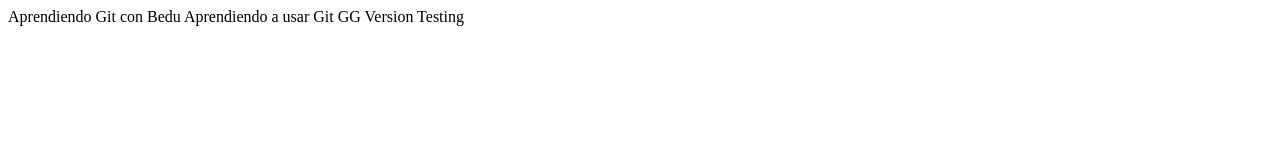
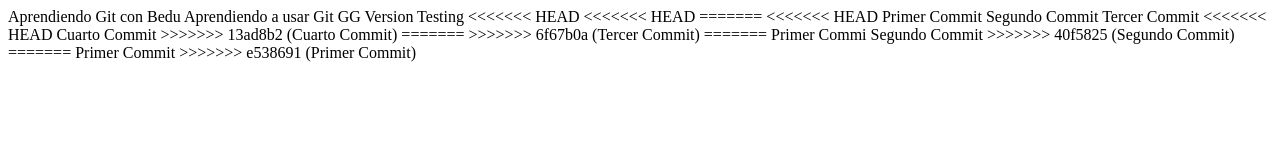
Before and after one commit to RayuGITHUB/Modulo-Git, a plain HTML site: page index.html in a window 1280 px wide. Drawn offline with Linux system fonts and the light colour scheme.

Commit message:
Cambio General

```diff
--- a/index.html
+++ b/index.html
@@ -6,6 +6,32 @@
 <body>
 	Aprendiendo Git con Bedu
 	Aprendiendo a usar Git GG
+
 	Version Testing
+<<<<<<< HEAD
+<<<<<<< HEAD
+=======
+
+<<<<<<< HEAD
+	Primer Commit
+
+	Segundo Commit
+
+	Tercer Commit
+
+<<<<<<< HEAD
+	Cuarto Commit
+>>>>>>> 13ad8b2 (Cuarto Commit)
+=======
+>>>>>>> 6f67b0a (Tercer Commit)
+=======
+	Primer Commi
+
+	Segundo Commit
+>>>>>>> 40f5825 (Segundo Commit)
+=======
+
+	Primer Commit
+>>>>>>> e538691 (Primer Commit)
 </body>
 </html>
```
